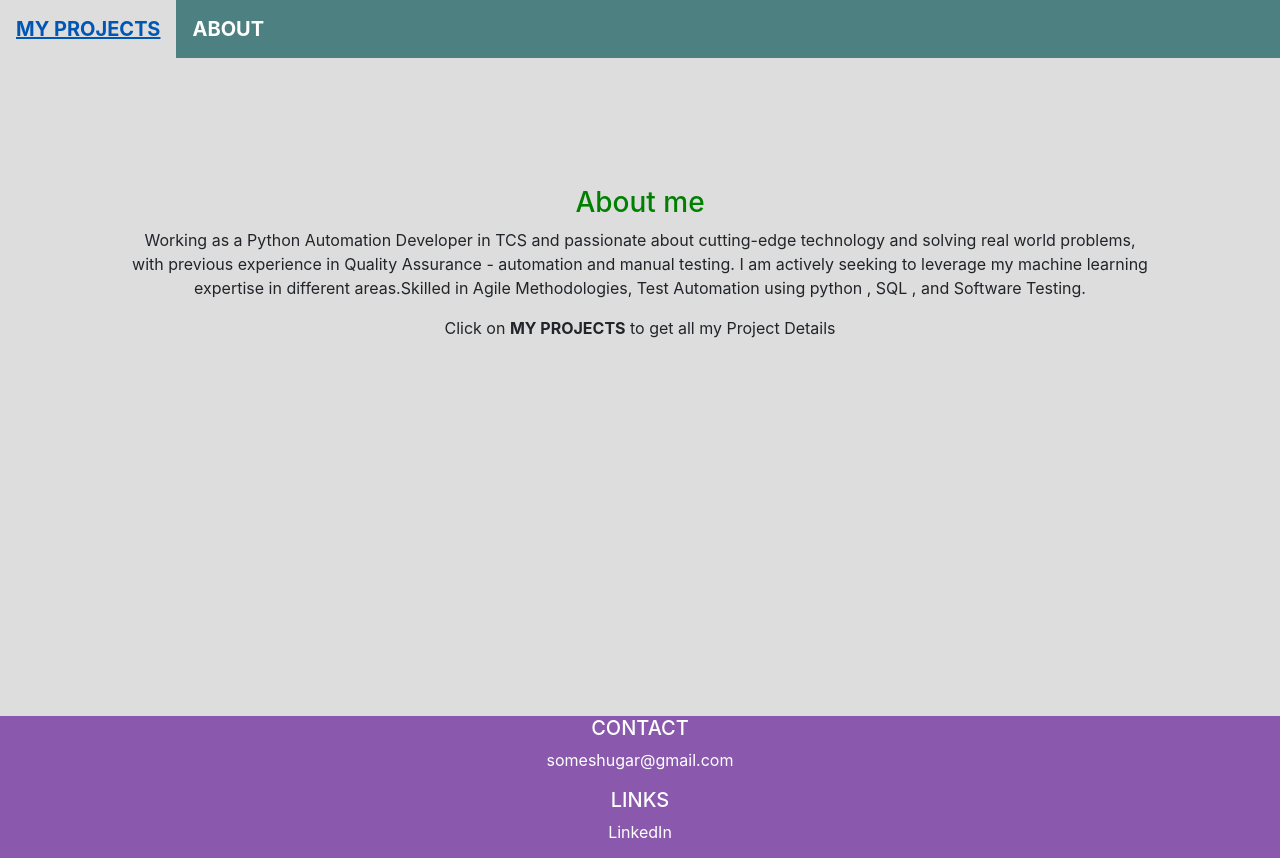
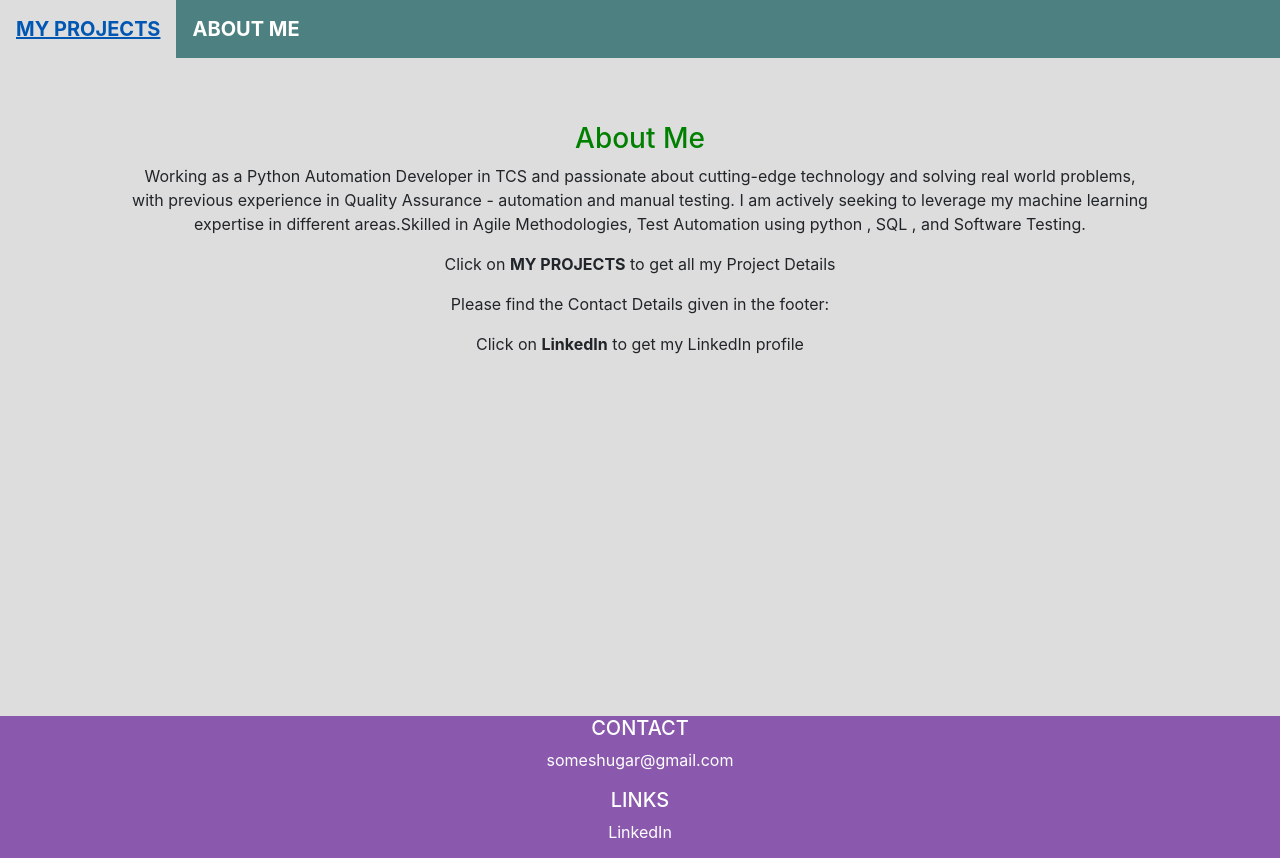
Before and after one commit to someshugar445/my-portfolio, a Django app: page /about/ in a window 1280 px wide. Run offline with Django 3.2, Linux system fonts and the light colour scheme; some libraries are stand-ins or nearby versions.

Commit message:
minor changes to about me

```diff
--- a/personal_portfolio/templates/base.html
+++ b/personal_portfolio/templates/base.html
@@ -9,6 +9,9 @@
 
 <style>
     h1 {
+  text-align: center;
+}
+    h3 {
   text-align: center;
 }
   .footer {
@@ -60,7 +63,7 @@ body {
 <div calss="navbar">
 <ul>
     <li><a href="/">MY PROJECTS</a></li>
-    <li><a href="/about">ABOUT</a></li>
+    <li><a href="/about">ABOUT ME</a></li>
 </ul>
 </div>
 
--- a/projects/templates/about.html
+++ b/projects/templates/about.html
@@ -27,7 +27,7 @@ html, body {
     height: 100%;
 }
 .wrapper {
-    padding-top: 10%;
+    padding-top: 5%;
     min-height: 100%;
     height: auto !important;
     height: 100%;
@@ -40,18 +40,20 @@ html, body {
 
   <head>
     <meta charset="utf-8">
-    <title>About </title>
+    <title>About Me</title>
   </head>
 
   <body>
   <div class="wrapper">
-    <h3>About me</h3>
+    <h3>About Me</h3>
       <p>Working as a Python Automation Developer in TCS and passionate about cutting-edge
         technology and solving real world problems, with previous experience in Quality Assurance -
         automation and manual testing. I am actively seeking to leverage my machine learning expertise
         in different areas.Skilled in Agile Methodologies, Test Automation using python , SQL , and Software Testing.</p>
   <div>
     <p>Click on <strong>MY PROJECTS</strong> to get all my Project Details</p>
+    <p>Please find the Contact Details given in the footer:</p>
+    <p>Click on <strong>LinkedIn</strong> to get my LinkedIn profile</p>
   </div>
     <div class="push"></div>
   </div>
```
